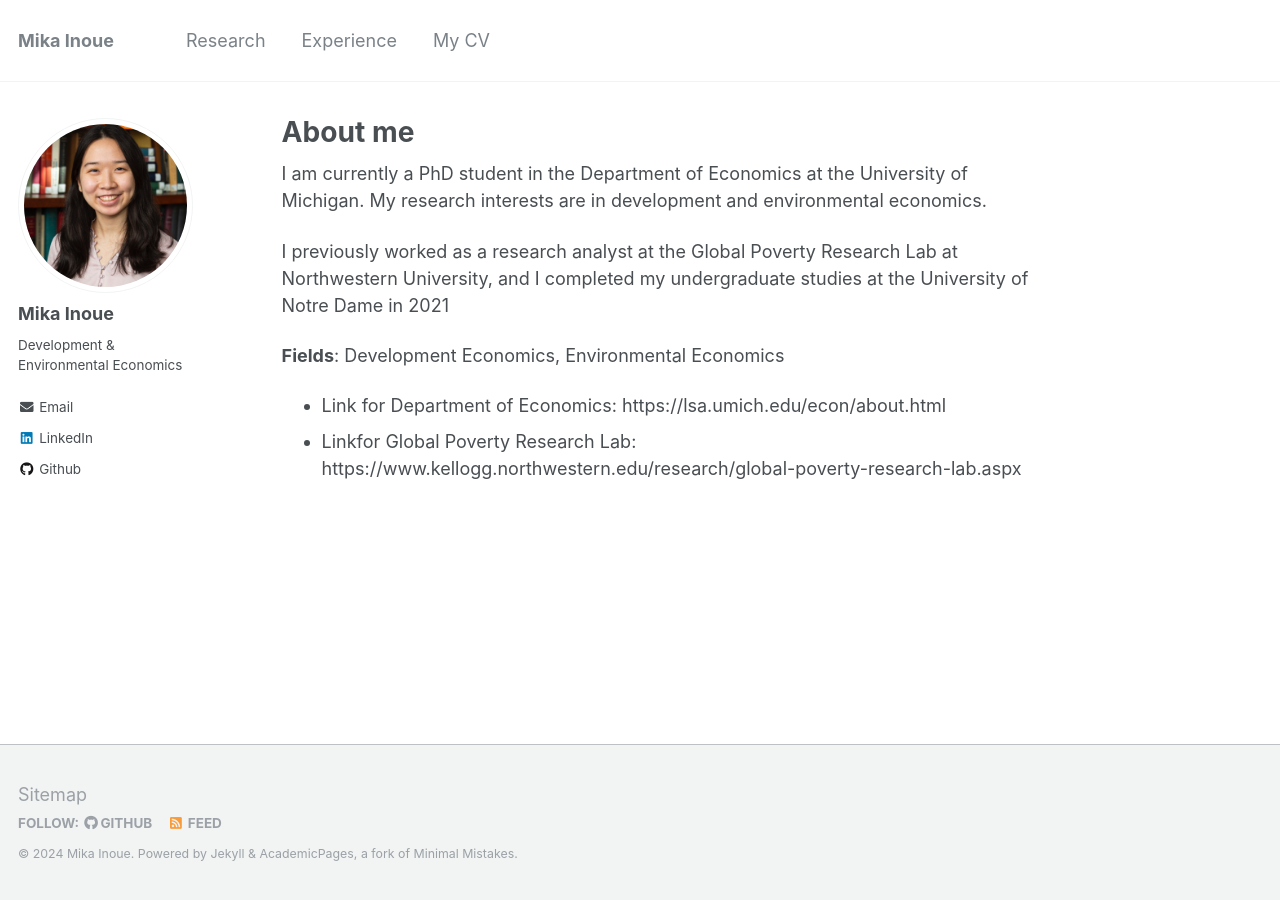
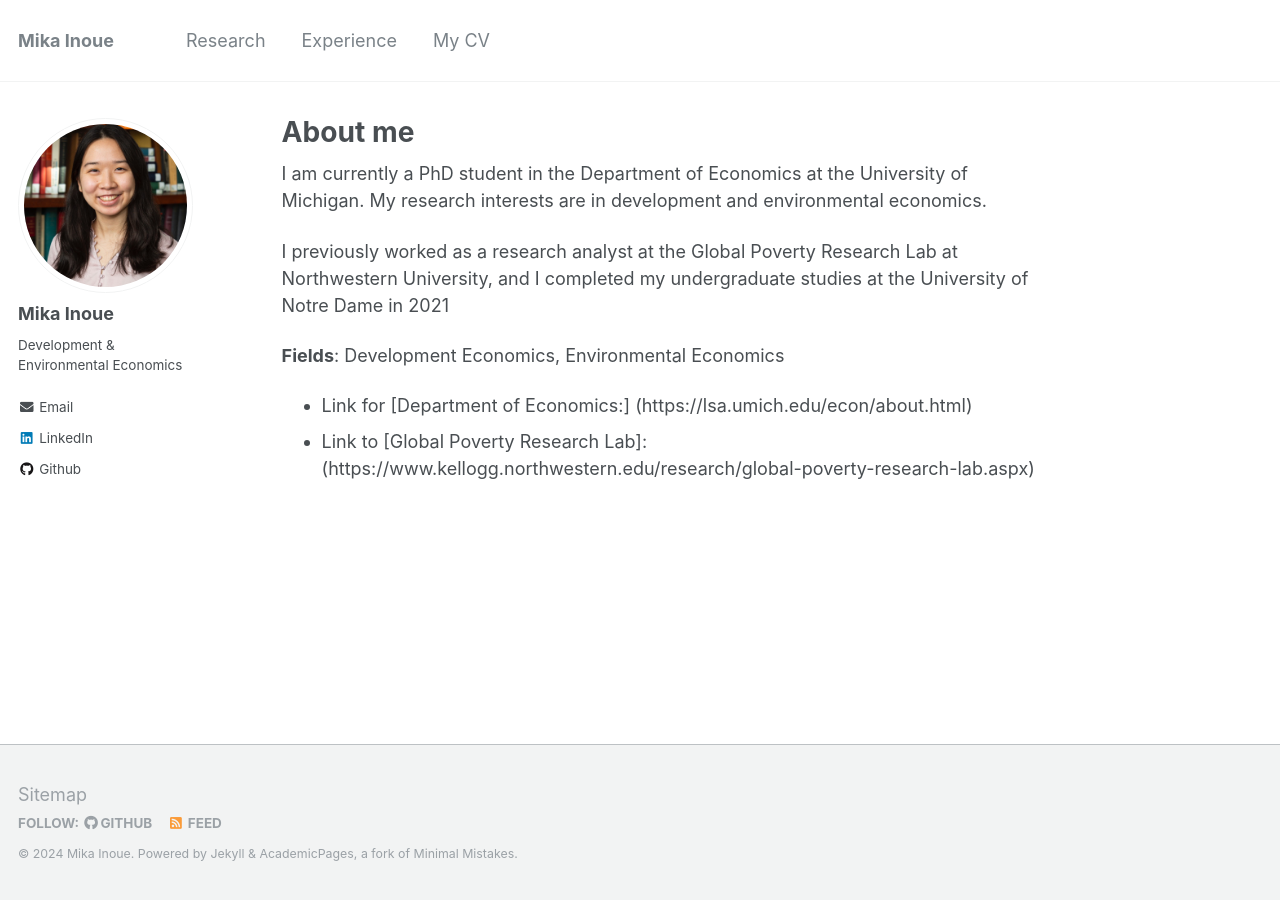
Before and after one commit to mdinoue/mdinoue.github.io, a Jekyll site: the page built from _pages/about.md, in a window 1280 px wide. Built offline with Jekyll 4.4.1, drawn with Linux system fonts in a browser that asks for light colours.

Commit message:
Update about.md

```diff
--- a/_pages/about.md
+++ b/_pages/about.md
@@ -16,7 +16,7 @@ redirect_from:
 
 **Fields**: Development Economics, Environmental Economics
 
-  - Link for Department of Economics:
- https://lsa.umich.edu/econ/about.html
-  - Linkfor Global Poverty Research Lab:
- https://www.kellogg.northwestern.edu/research/global-poverty-research-lab.aspx
+  - Link for [Department of Economics:]
+ (https://lsa.umich.edu/econ/about.html)
+  - Link to [Global Poverty Research Lab]:
+ (https://www.kellogg.northwestern.edu/research/global-poverty-research-lab.aspx)
```
